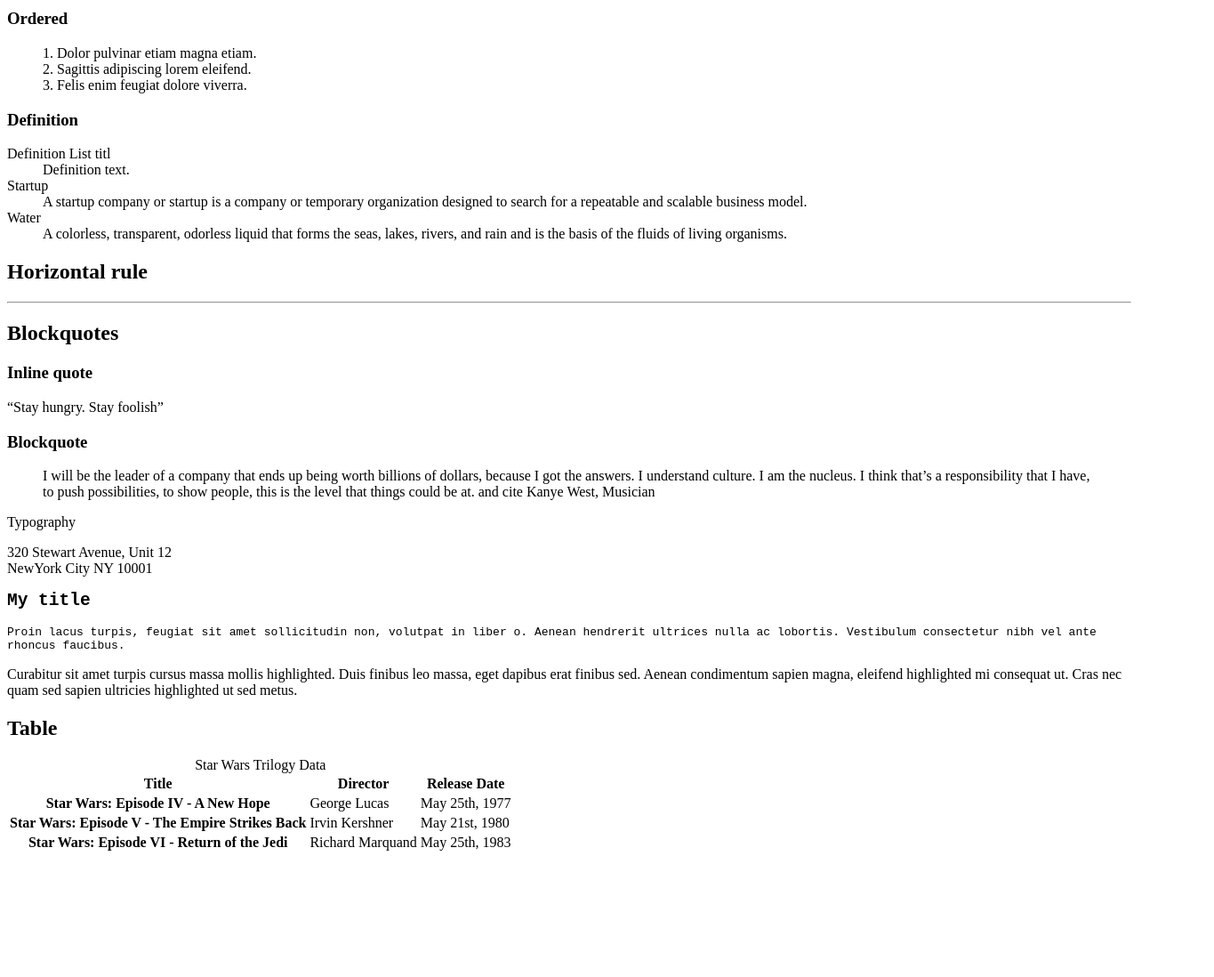
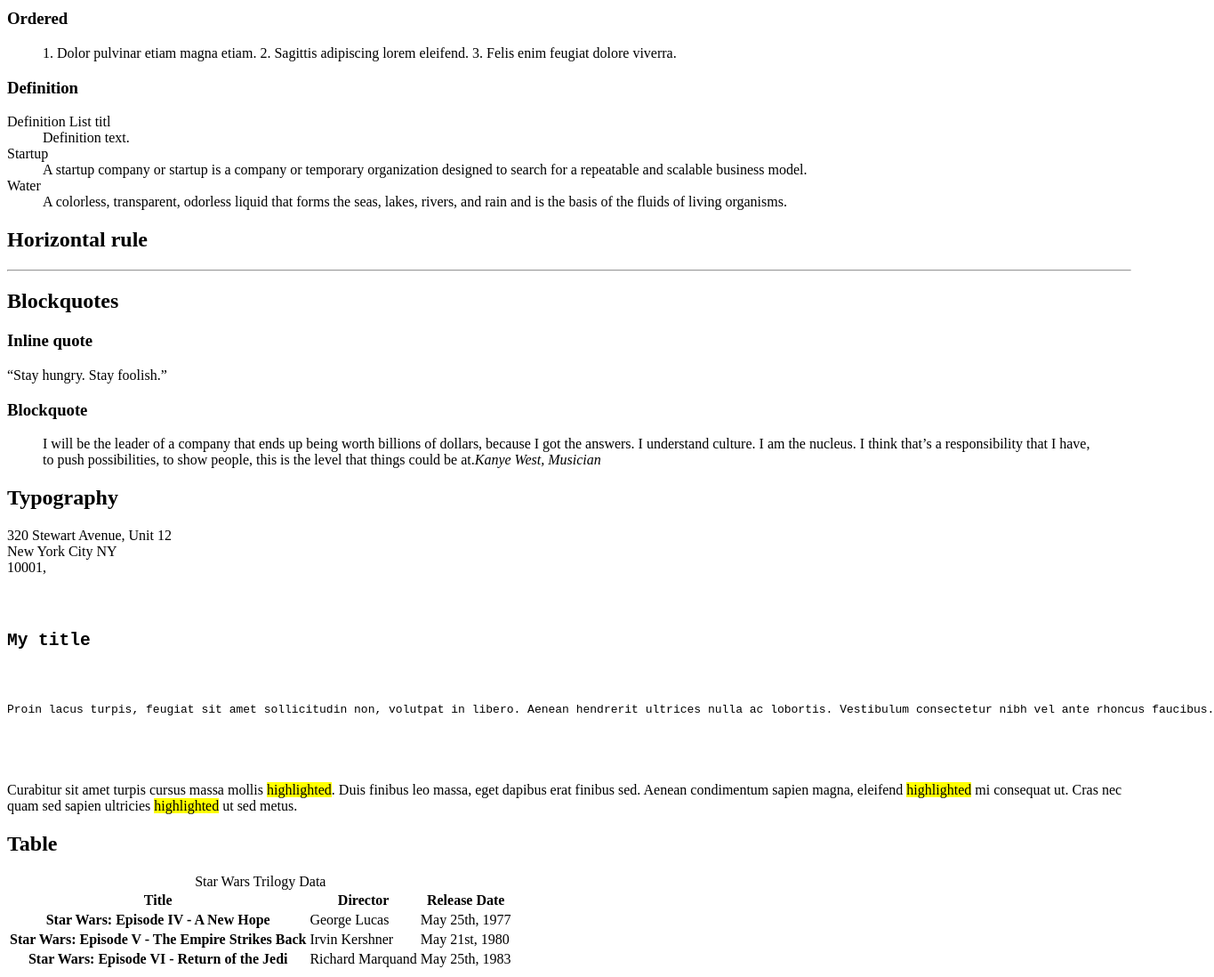
Before and after one commit to Demidorn/alx-frontend, a plain HTML site: page 0x00-html_advanced/33-styleguide.html in a window 1280 px wide. Shown: the part 682-1780 px from the top of the page at 89% size, 1365 px wide, since content can reach past the window. Before the commit the page ends 1649 px from the top, so only its background shows below. Drawn offline with Linux system fonts and the light colour scheme.

Commit message:
html page

```diff
--- a/0x00-html_advanced/33-styleguide.html
+++ b/0x00-html_advanced/33-styleguide.html
@@ -48,8 +48,8 @@
                         </ul>
                         <h3>Ordered</h3>
                         <ol>
-                            1. Dolor pulvinar etiam magna etiam.<br>
-                            2. Sagittis adipiscing lorem eleifend.<br>
+                            1. Dolor pulvinar etiam magna etiam.
+                            2. Sagittis adipiscing lorem eleifend.
                             3. Felis enim feugiat dolore viverra.
                         </ol>
                         <h3>Definition</h3>
@@ -81,45 +81,45 @@
             <section>
                 <header>
                     <h2>Blockquotes</h2>
+                </header>
                 <div>
-                        <h3>Inline quote </h3>
-                        <q>Stay hungry. Stay foolish</q>
+                    <h3>Inline quote</h3>
+                    <p><q>Stay hungry. Stay foolish.</q></p>
                 </div>
                 <div>
                     <h3>Blockquote</h3>
                     <blockquote>
-                            I will be the leader of a company that ends up being worth billions of dollars, because I got the answers. I understand culture. I am the nucleus. I think that’s a responsibility that I have, to push possibilities, to show people, this is the level that things could be at. and cite Kanye West, Musician
+                        <p>I will be the leader of a company that ends up being worth billions of dollars, because I got the answers. I understand culture. I am the nucleus. I think that’s a responsibility that I have, to push possibilities, to show people, this is the level that things could be at.<cite>Kanye West, Musician</cite></p>
                     </blockquote>
                 </div>
-                </header>
             </section>
             <!-- Typography -->
             <section>
                 <header>
-                    Typography
+                    <h2>Typography</h2>
                 </header>
                 <div>
-                    <p>320 Stewart Avenue, Unit 12<br> NewYork City NY 10001
-                    </p>
+                    <p>320 Stewart Avenue, Unit 12 <br> New York City NY <br>10001,</p>
                     <div>
+                        <pre>
                             <code>
                                 <h2>My title</h2>
-                            <p>Proin lacus turpis, feugiat sit amet sollicitudin non, volutpat in liber
-                           o. Aenean hendrerit ultrices nulla ac lobortis. Vestibulum consectetur nibh vel
-                           ante rhoncus faucibus.</p>
+                                <p>Proin lacus turpis, feugiat sit amet sollicitudin non, volutpat in libero. Aenean hendrerit ultrices nulla ac lobortis. Vestibulum consectetur nibh vel ante rhoncus faucibus.</p>
                             </code>
-
-                    </div>
+                        </pre>
                         <div>
                             <p>
-                            Curabitur sit amet turpis cursus massa mollis highlighted. Duis finibus leo massa, eget dapibus erat finibus sed. Aenean condimentum sapien magna, eleifend highlighted mi consequat ut. Cras nec quam sed sapien ultricies highlighted ut sed metus.
+                                Curabitur sit amet turpis cursus massa mollis <mark>highlighted</mark>. Duis finibus leo massa, eget dapibus erat finibus sed. Aenean condimentum sapien magna, eleifend <mark>highlighted</mark> mi consequat ut. Cras nec quam sed sapien ultricies <mark>highlighted</mark> ut sed metus.
                             </p>
                         </div>
                     </div>
+                </div>
             </section>
-            <!-- Table-->
+            <!-- Table -->
             <section>
+                <header>
                     <h2>Table</h2>
+                </header>
                 <table>
                     <caption>Star Wars Trilogy Data</caption>
                     <thead>
@@ -128,7 +128,6 @@
                             <th scope="col">Director</th>
                             <th scope="col">Release Date</th>
                         </tr>
-
                     </thead>
                     <tbody>
                         <tr>
@@ -147,7 +146,6 @@
                             <td>May 25th, 1983</td>
                         </tr>
                     </tbody>
-
                 </table>
             </section>
         </section>
```
Lines whose indentation alone changed are shown as unchanged.
